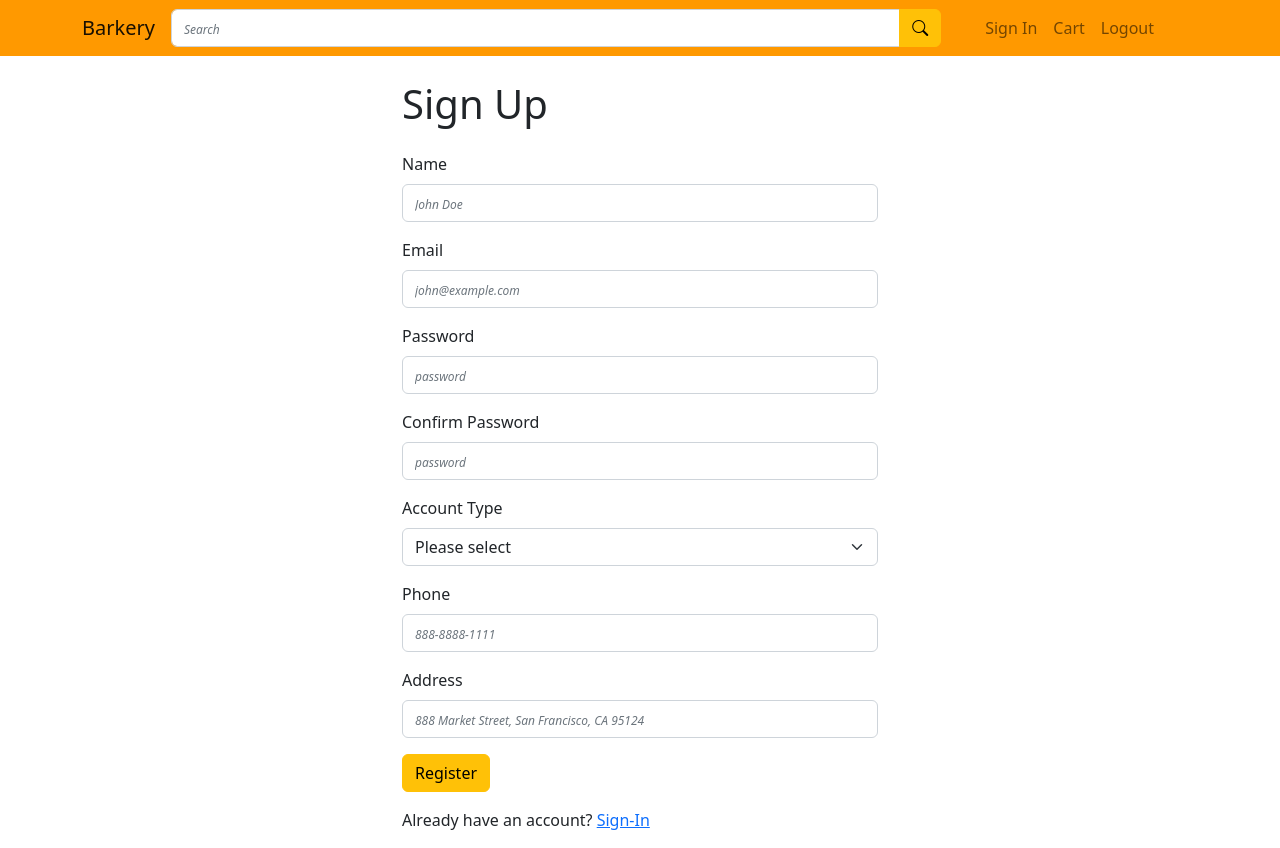
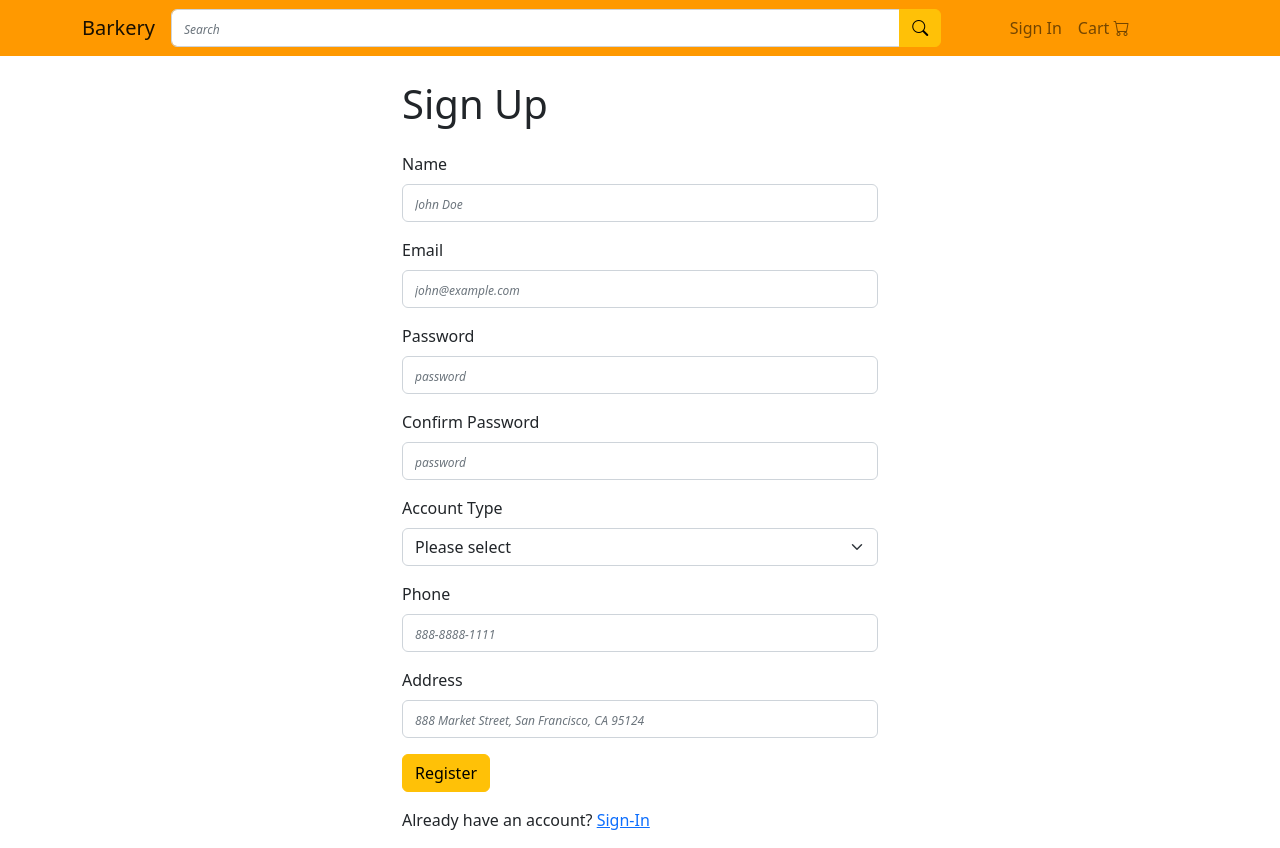
Before and after one commit to DreamerAmy/Shop4Pets, a React (Create React App) app in the folder frontend/: page /register in a window 1280 px wide. Built offline with nearby package versions, Linux system fonts and the light colour scheme; no server answers.

Commit message:
update navigation bar and home screen
remove category in home

```diff
--- a/frontend/src/components/Navigation.js
+++ b/frontend/src/components/Navigation.js
@@ -4,9 +4,17 @@ import SearchBox from "./SearchBox";
 import { Link } from "react-router-dom";
 import './index.css'
 import { logoutThunk } from "../services/UserThunks";
-import { useDispatch } from "react-redux";
+import {useDispatch, useSelector} from "react-redux";
 
 export default function Navigation() {
+    let { currentUser } = useSelector((state) => state.user)
+    if (currentUser) {
+        sessionStorage.setItem('currentUser', JSON.stringify(currentUser));
+        sessionStorage.setItem('favCount', JSON.stringify(currentUser.favorites.length));
+    }
+    if (!currentUser) {
+        currentUser = JSON.parse(sessionStorage.getItem('currentUser'))
+    }
     const dispatch = useDispatch()
     const handleLogout = () => {
         sessionStorage.removeItem('currentUser');
@@ -22,15 +30,19 @@ export default function Navigation() {
                 <Navbar.Toggle aria-controls="basic-navbar-nav" />
                 <Navbar.Collapse id="basic-navbar-nav">
                     <SearchBox />
-                    <Nav className="me-auto w-130 justify-content-end">
-                        <Link to="/login" className="nav-link">
-                            Sign In
-                        </Link>
+                    <Nav className="me-auto w-auto justify-content-end">
+                        { !currentUser ? (
+                            <Link to="/login" className="nav-link">
+                                Sign In
+                            </Link> ) : (
+
+                            <Link className="nav-link" onClick={handleLogout}>
+                            Logout
+                            </Link>
+                        )
+                        }
                         <Link to="/cart" className="nav-link">
-                            Cart
-                        </Link>
-                        <Link className="nav-link" onClick={handleLogout}>
-                            Logout
+                            Cart <i className="bi bi-cart"></i>
                         </Link>
                     </Nav>
                 </Navbar.Collapse>
--- a/frontend/src/screens/HomeScreen/HomeProduct.js
+++ b/frontend/src/screens/HomeScreen/HomeProduct.js
@@ -17,11 +17,12 @@ const HomeProduct = ({ product }) => {
             <Card>
                 <Link to={productUrl} href="/" className="nav-link">
                     <img src={product.image} className="mx-auto d-block card-img-top product-img" alt={product.productName} />
-                <Card.Body>
+                </Link>
+                    <Card.Body>
                     <Card.Title className="product-title text-center">{product.productName}</Card.Title>
                     {/*<Card.Text className="product-price text-center">${product.price}</Card.Text>*/}
                 </Card.Body>
-                </Link>
+
             </Card>
         </>
     );
--- a/frontend/src/screens/HomeScreen/HomeScreen.js
+++ b/frontend/src/screens/HomeScreen/HomeScreen.js
@@ -62,16 +62,6 @@ const Home = () => {
                     <img className="img-fluid mt-1 mb-4" src={require("../../images/HomeBanner.png")} alt="Home banner" />
                 </div>
 
-                <div>
-                    <h4>Shop By Pet Categories</h4>
-                    <Row class="d-flex justify-content-between img-fluid">
-                        <Col><img src={require("../../images/catCategory.jpeg")} alt="Cat Category" height={130} /></Col>
-                        <Col><img src={require("../../images/dogCategory.jpeg")} alt="Dog Category" height={130} /></Col>
-                        <Col><img src={require("../../images/smallPetCategory.jpeg")} alt="Small Pet Category" height={130} /></Col>
-                        <Col><img src={require("../../images/fishCategory.jpeg")} alt="Fish Category" height={130} /></Col>
-                    </Row>
-                </div>
-
                 {
                     !currentUser &&
                     <div>
```
